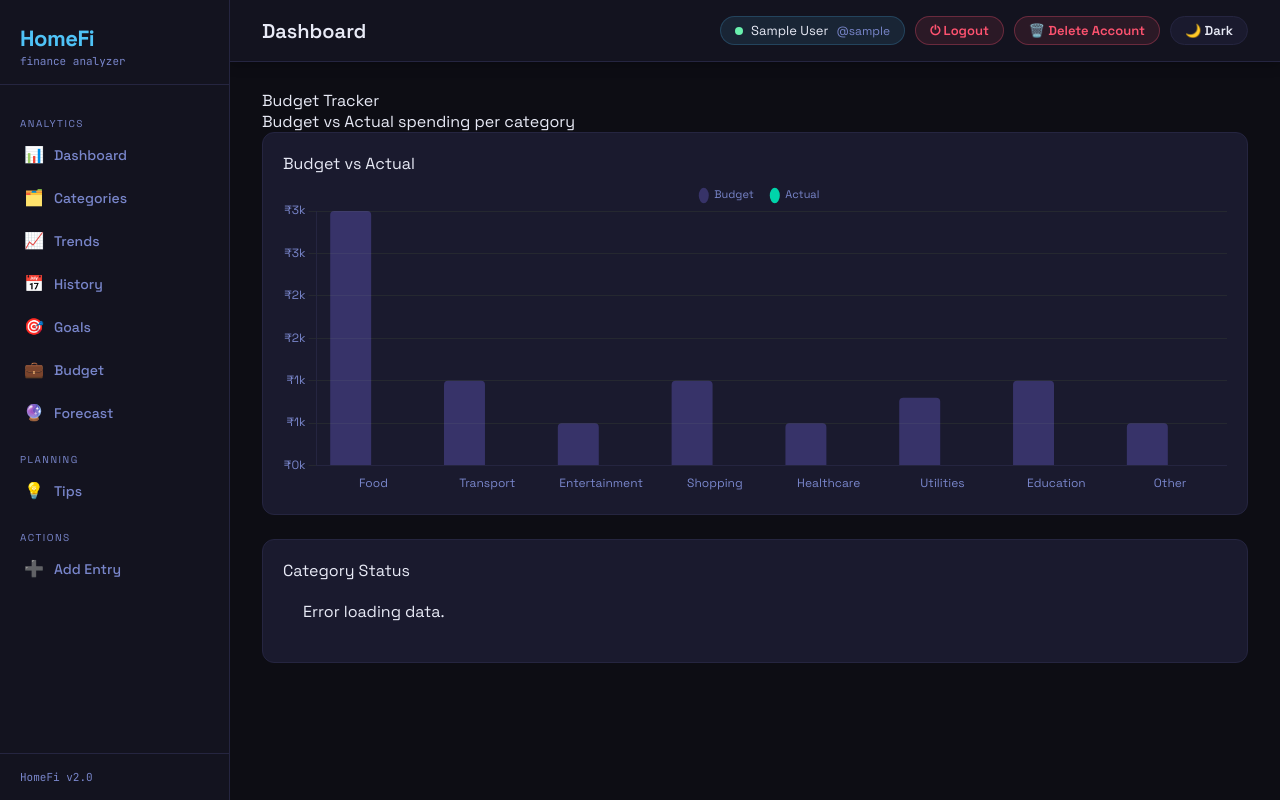
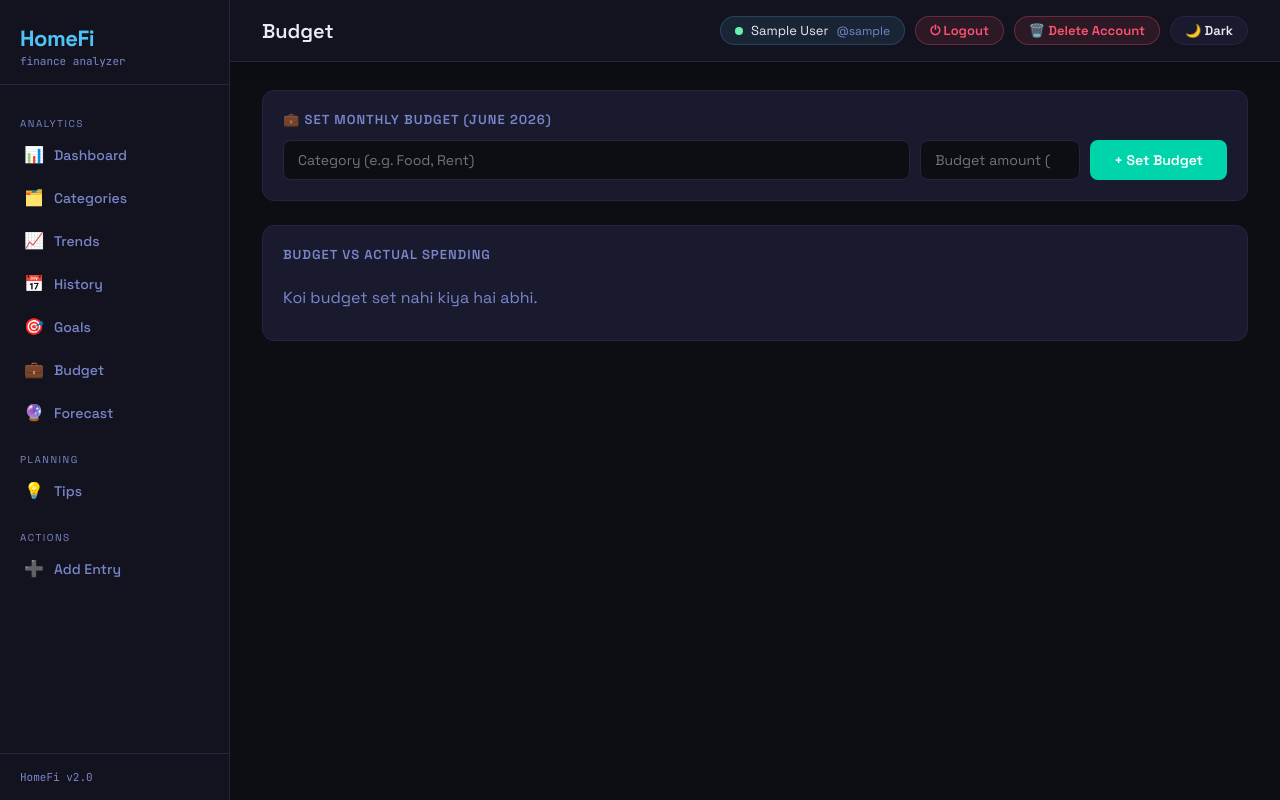
Before and after one commit to karan127-prog/HomeFi-web, a Flask app: page /budget in a window 1280 px wide. Run offline with Flask 3, Linux system fonts and the light colour scheme; the visitor is signed in with stand-in values (Sample User, id 1); data that the repository does not hold is empty.

Commit message:
Add monthly budget tracker

```diff
--- a/app.py
+++ b/app.py
@@ -1027,6 +1027,63 @@ def api_goals_add():
 def api_goals_delete(goal_id):
     supabase.table("goals").delete().eq("id", goal_id).eq("user_id", get_current_user()).execute()
     return jsonify({"success": True})
+
+@app.route("/budget")
+@login_required
+def budget_page():
+    return render_template("budget.html")
+
+@app.route("/api/budget-data")
+@login_required
+def api_budget_data():
+    user = get_current_user()
+    current_month = datetime.now().strftime("%Y-%m")
+
+    df = get_df()
+    df_m = add_month_col(df.copy())
+    cur_spending = df_m[(df_m["type"]=="expense") & (df_m["month"].astype(str)==current_month)].groupby("category")["amount"].sum()
+
+    res = supabase.table("budgets").select("*").eq("user_id", user).eq("month", current_month).execute()
+    budgets = res.data or []
+    budget_map = {b["category"]: float(b["amount"]) for b in budgets}
+
+    all_cats = sorted(set(budget_map.keys()) | set(cur_spending.index))
+
+    items = []
+    for cat in all_cats:
+        budget = budget_map.get(cat, 0)
+        spent = float(cur_spending.get(cat, 0))
+        items.append({
+            "category": cat,
+            "budget": budget,
+            "spent": spent,
+            "remaining": budget - spent,
+            "pct": (spent/budget*100) if budget > 0 else 0
+        })
+
+    return jsonify({"month": current_month, "items": items})
+
+@app.route("/api/budget/set", methods=["POST"])
+@login_required
+def api_budget_set():
+    user = get_current_user()
+    data = request.get_json()
+    category = data.get("category", "").strip()
+    amount = float(data.get("amount"))
+    current_month = datetime.now().strftime("%Y-%m")
+
+    if not category:
+        return jsonify({"success": False, "error": "Category required"}), 400
+
+    existing = supabase.table("budgets").select("*").eq("user_id", user).eq("category", category).eq("month", current_month).execute()
+    if existing.data:
+        supabase.table("budgets").update({"amount": amount}).eq("id", existing.data[0]["id"]).execute()
+    else:
+        supabase.table("budgets").insert({
+            "user_id": user, "category": category, "amount": amount, "month": current_month
+        }).execute()
+
+    return jsonify({"success": True})
 # ── Run ───────────────────────────────────────────────────────────────────────
 if __name__ == "__main__":
     port = int(os.environ.get("PORT", 5000))
--- a/templates/budget.html
+++ b/templates/budget.html
@@ -1,99 +1,82 @@
 {% extends "base.html" %}
-{% block title %}Budget{% endblock %}
+{% block page_title %}Budget{% endblock %}
 
 {% block content %}
-<div class="page-header">
-  <div class="page-title">Budget Tracker</div>
-  <div class="page-subtitle">Budget vs Actual spending per category</div>
+
+<div class="card" style="margin-bottom:24px">
+  <div class="card-title">💼 Set Monthly Budget (<span id="monthLabel"></span>)</div>
+  <div style="display:flex; gap:10px; flex-wrap:wrap">
+    <input id="newCategory" type="text" placeholder="Category (e.g. Food, Rent)" class="form-input" style="flex:1; min-width:160px">
+    <input id="newAmount" type="number" placeholder="Budget amount (Rs.)" class="form-input" style="width:160px">
+    <button onclick="setBudget()" class="btn">+ Set Budget</button>
+  </div>
 </div>
 
-<div id="no-budget" style="display:none;" class="card" style="text-align:center;padding:48px;">
-  <p style="color:var(--muted);margin-bottom:16px;">No budget set yet. Add a <code>Data/budgets.json</code> file.</p>
-  <p style="color:var(--muted);font-size:0.8rem;">Example format:<br><code>{"Food": 5000, "Rent": 8000, "Entertainment": 2000}</code></p>
+<div class="card">
+  <div class="card-title">Budget vs Actual Spending</div>
+  <div id="budgetList"></div>
 </div>
 
-<div id="budget-content">
-  <div class="card" style="margin-bottom:24px;">
-    <div class="section-title">Budget vs Actual</div>
-    <div style="position:relative;height:320px;"><canvas id="budgetChart"></canvas></div>
-  </div>
+<script>
+const now = new Date();
+document.getElementById("monthLabel").textContent = now.toLocaleString('default', { month: 'long', year: 'numeric' });
 
-  <div class="card">
-    <div class="section-title">Category Status</div>
-    <div id="budget-table"><p style="color:var(--muted);padding:20px;">Loading...</p></div>
-  </div>
-</div>
-{% endblock %}
+function loadBudgets() {
+  fetch("/api/budget-data")
+    .then(res => res.json())
+    .then(data => renderBudgets(data.items));
+}
 
-{% block extra_js %}
-<script>
-fetch('/api/budget').then(r=>r.json()).then(d => {
-  const cats   = d.categories || [];
-  const actual = d.actual     || [];
-  const budget = d.budget     || [];
-
-  const hasBudget = budget.some(v => v > 0);
-  if (!hasBudget) {
-    document.getElementById('no-budget').style.display = 'block';
-    document.getElementById('budget-content').style.display = 'none';
+function renderBudgets(items) {
+  const container = document.getElementById("budgetList");
+  if (!items.length) {
+    container.innerHTML = '<div style="color:var(--muted); padding:12px 0">Koi budget set nahi kiya hai abhi.</div>';
     return;
   }
+  let html = "";
+  items.forEach(item => {
+    let color = "var(--green)";
+    let status = "";
+    if (item.budget > 0) {
+      if (item.pct >= 100) { color = "var(--red)"; status = "⚠️ Exceeded"; }
+      else if (item.pct >= 80) { color = "var(--yellow)"; status = "⚠️ Near limit"; }
+      else { status = "✓ On track"; }
+    } else {
+      color = "var(--muted)";
+    }
+    const pct = Math.min(item.pct, 100);
+    html += `
+      <div style="margin-bottom:18px">
+        <div style="display:flex;justify-content:space-between;margin-bottom:6px;font-size:13px">
+          <span style="color:var(--text);font-weight:600">${item.category} ${status ? `<span style="color:${color};font-size:11px;margin-left:6px">${status}</span>` : ''}</span>
+          <span style="color:var(--muted);font-family:'JetBrains Mono',monospace">
+            Rs.${item.spent.toLocaleString()} ${item.budget > 0 ? '/ Rs.' + item.budget.toLocaleString() : '(no budget set)'}
+          </span>
+        </div>
+        <div class="progress-wrap">
+          <div class="progress-fill" style="width:${item.budget > 0 ? pct : 0}%;background:${color}"></div>
+        </div>
+      </div>`;
+  });
+  container.innerHTML = html;
+}
 
-  const colors = cats.map((_,i) => {
-    const a = actual[i], b = budget[i];
-    if (b === 0) return '#7c6df0';
-    const pct = a/b;
-    return pct >= 1 ? '#e05260' : pct >= 0.8 ? '#f5a623' : '#00d4aa';
+function setBudget() {
+  const category = document.getElementById("newCategory").value.trim();
+  const amount = document.getElementById("newAmount").value;
+  if (!category || !amount) { alert("Category aur amount dono fill karo!"); return; }
+
+  fetch("/api/budget/set", {
+    method: "POST",
+    headers: { "Content-Type": "application/json" },
+    body: JSON.stringify({ category: category, amount: amount })
+  }).then(() => {
+    document.getElementById("newCategory").value = "";
+    document.getElementById("newAmount").value = "";
+    loadBudgets();
   });
+}
 
-  new Chart(document.getElementById('budgetChart'), {
-    type: 'bar',
-    data: {
-      labels: cats,
-      datasets: [
-        { label:'Budget', data: budget, backgroundColor:'rgba(124,109,240,0.3)', borderRadius:4 },
-        { label:'Actual', data: actual, backgroundColor: colors, borderRadius:4 }
-      ]
-    },
-    options: {
-      responsive:true, maintainAspectRatio:false,
-      plugins: { legend:{ labels:{ font:{size:11}, boxWidth:12 } } },
-      scales: {
-        x: { grid:{display:false} },
-        y: { grid:{color:'#252830'}, ticks:{ callback: v => '₹'+(v/1000).toFixed(0)+'k' } }
-      }
-    }
-  });
-
-  let html = `<table style="width:100%;border-collapse:collapse;">
-    <thead><tr>
-      <th style="text-align:left;padding:8px 12px;font-size:0.7rem;color:var(--muted);text-transform:uppercase;border-bottom:1px solid var(--border);">Category</th>
-      <th style="text-align:left;padding:8px 12px;font-size:0.7rem;color:var(--muted);text-transform:uppercase;border-bottom:1px solid var(--border);">Budget</th>
-      <th style="text-align:left;padding:8px 12px;font-size:0.7rem;color:var(--muted);text-transform:uppercase;border-bottom:1px solid var(--border);">Actual</th>
-      <th style="text-align:left;padding:8px 12px;font-size:0.7rem;color:var(--muted);text-transform:uppercase;border-bottom:1px solid var(--border);">Status</th>
-    </tr></thead><tbody>`;
-
-  cats.forEach((c, i) => {
-    const a = actual[i], b = budget[i];
-    const rem = b - a;
-    const pct = b > 0 ? ((a/b)*100).toFixed(0) : 100;
-    let badge, status;
-    if (b === 0) { badge='color:#7c6df0'; status='No Budget'; }
-    else if (a >= b) { badge='color:#e05260'; status='🔴 Exceeded'; }
-    else if (a >= b*0.8) { badge='color:#f5a623'; status='🟡 Warning'; }
-    else { badge='color:#00d4aa'; status='🟢 Good'; }
-
-    html += `<tr>
-      <td style="padding:10px 12px;border-bottom:1px solid var(--border);">${c}</td>
-      <td style="padding:10px 12px;border-bottom:1px solid var(--border);color:var(--accent2);">₹${b.toLocaleString('en-IN')}</td>
-      <td style="padding:10px 12px;border-bottom:1px solid var(--border);">₹${a.toLocaleString('en-IN')}</td>
-      <td style="padding:10px 12px;border-bottom:1px solid var(--border);${badge};font-weight:600;">${status}</td>
-    </tr>`;
-  });
-  html += '</tbody></table>';
-  document.getElementById('budget-table').innerHTML = html;
-}).catch(() => {
-  document.getElementById('budget-table').innerHTML = '<p style="color:var(--danger);padding:20px;">Error loading data.</p>';
-});
+loadBudgets();
 </script>
 {% endblock %}
```
